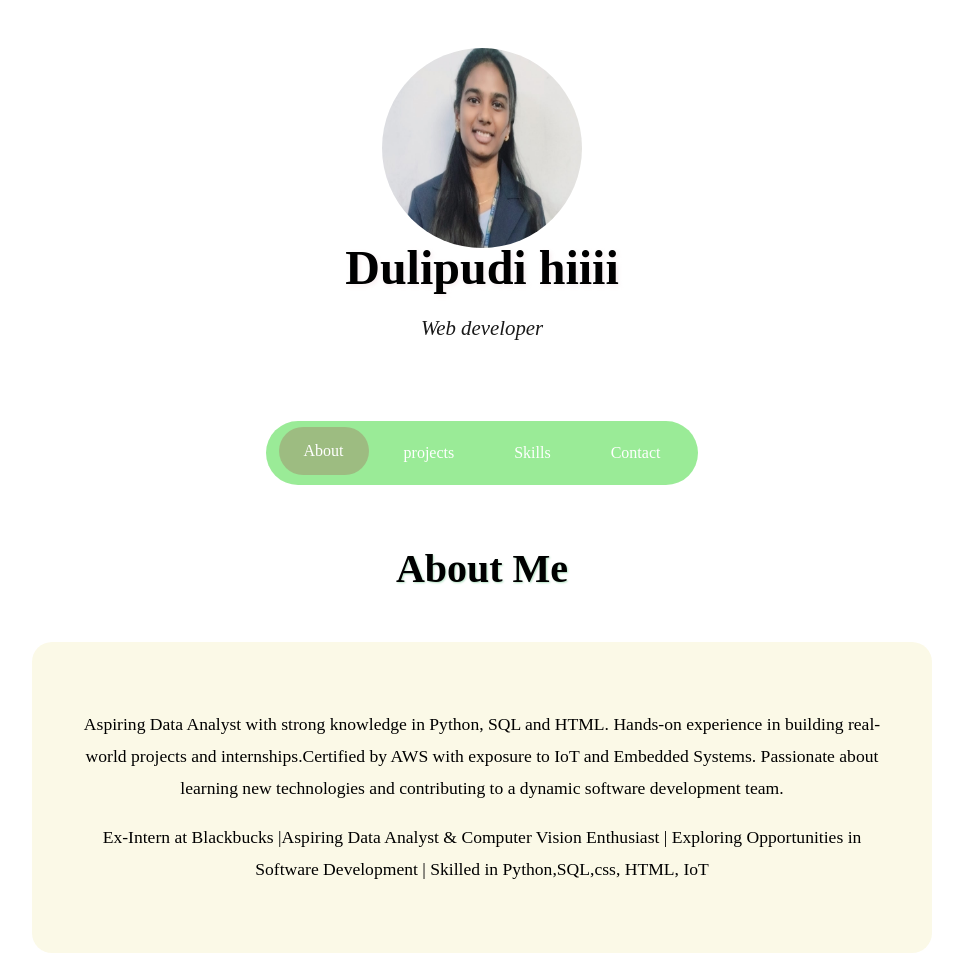
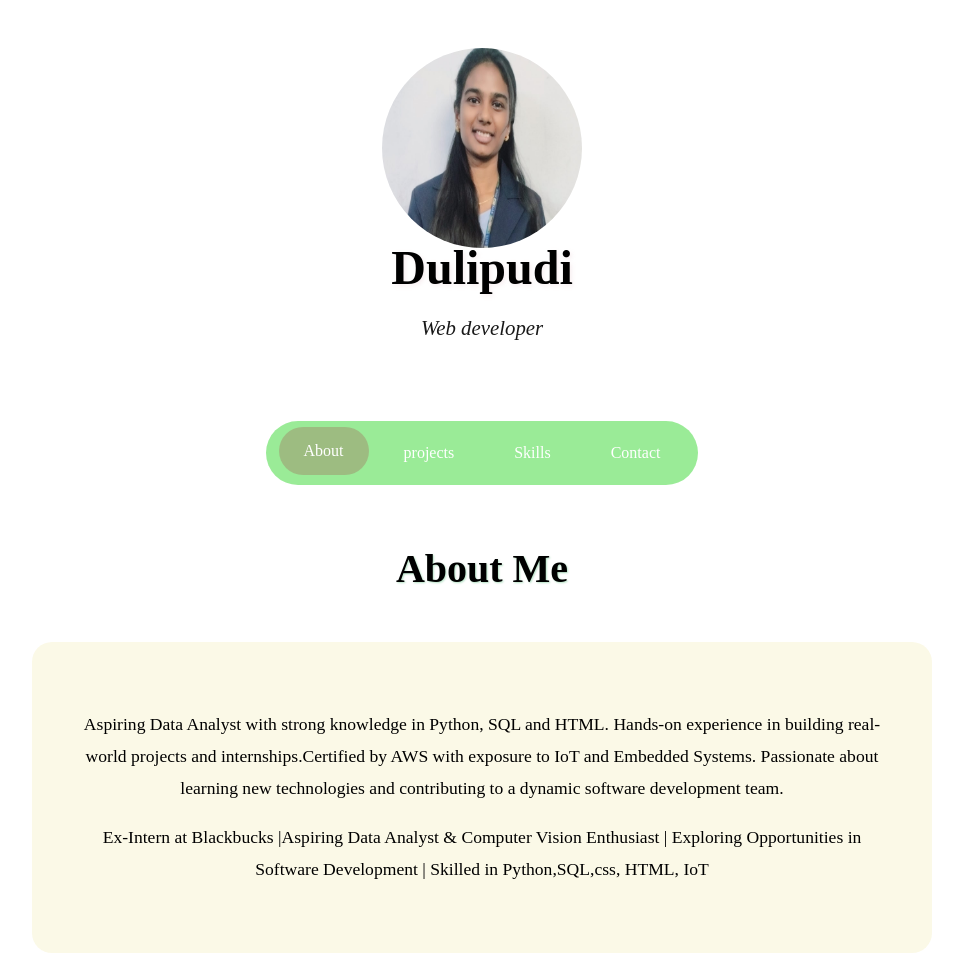
Before and after one commit to Pavani-Dulipudi/portfolio, a plain HTML site: page index.html in a window 1280 px wide. Shown: the top 956 px of the page, without its empty margins (158-1121 px from the left). Drawn offline with Linux system fonts and the light colour scheme.

Commit message:
redo the name change

```diff
--- a/index.html
+++ b/index.html
@@ -13,7 +13,7 @@
                 <img src="pavssss.jpg">
             </div>
             <!-- image  -->
-            <h1> Dulipudi hiiii</h1>
+            <h1> Dulipudi</h1>
             <p class="tagline">Web developer</p>
         </header>
 
```
